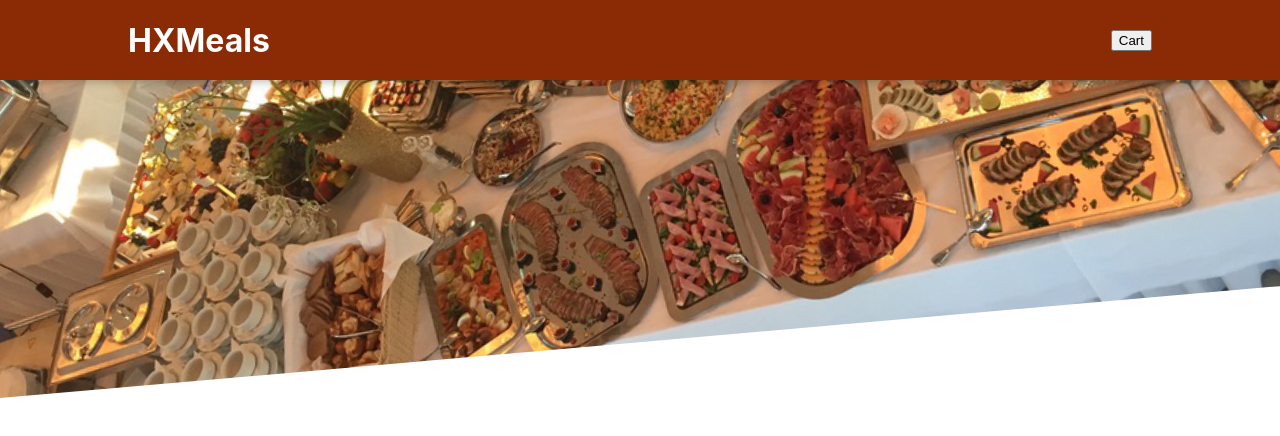
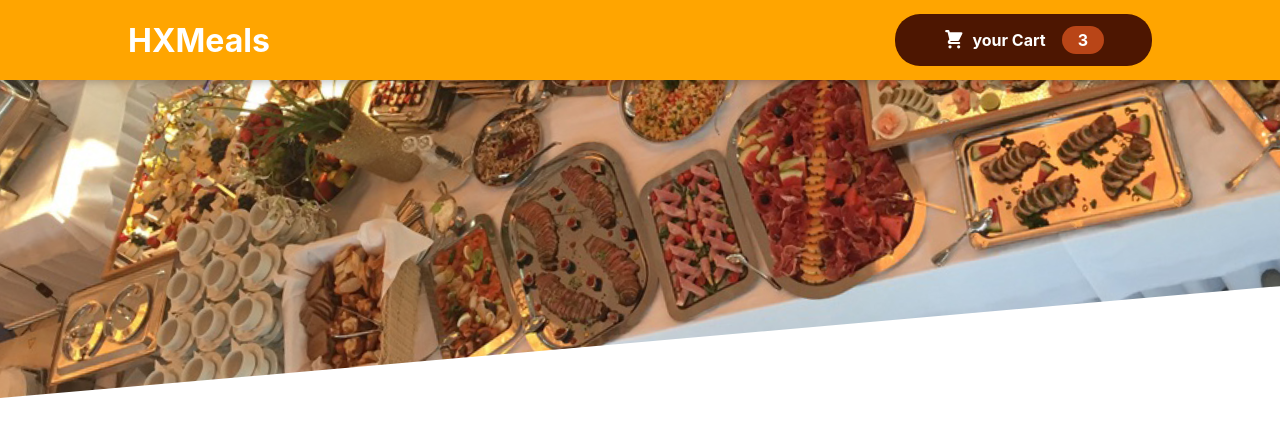
Before and after one commit to imshashikumarGH/food-order-app, a React (Create React App) app: page / in a window 1280 px wide. Shown: the top 436 px of the page. Built offline with nearby package versions, Linux system fonts and the light colour scheme.

Commit message:
Feature Header : Using Comp HeaderCartButton in Header comp

```diff
--- a/src/components/layout/Header.js
+++ b/src/components/layout/Header.js
@@ -1,13 +1,14 @@
 import React from "react";
 import mealsImg from "../../assets/meals.jpg";
 import classes from "./Header.module.css";
+import HeaderCartButton from './HeaderCartButton';
 
 const Header = (props) => {
   return (
     <React.Fragment>
       <header className={classes.header}>
         <h1>HXMeals</h1>
-        <button >Cart</button>
+        <HeaderCartButton />
       </header>
       <div className={classes["main-image"]}>
         <img src={mealsImg} alt = "FODD food Food FOOD"></img> */
--- a/src/components/layout/Header.module.css
+++ b/src/components/layout/Header.module.css
@@ -4,7 +4,7 @@
     left: 0;
     width: 80%;
     height: 5rem;
-    background-color: #8a2b06;
+    background-color: orange;
     color: white;
     display: flex;
     justify-content: space-between;
```
